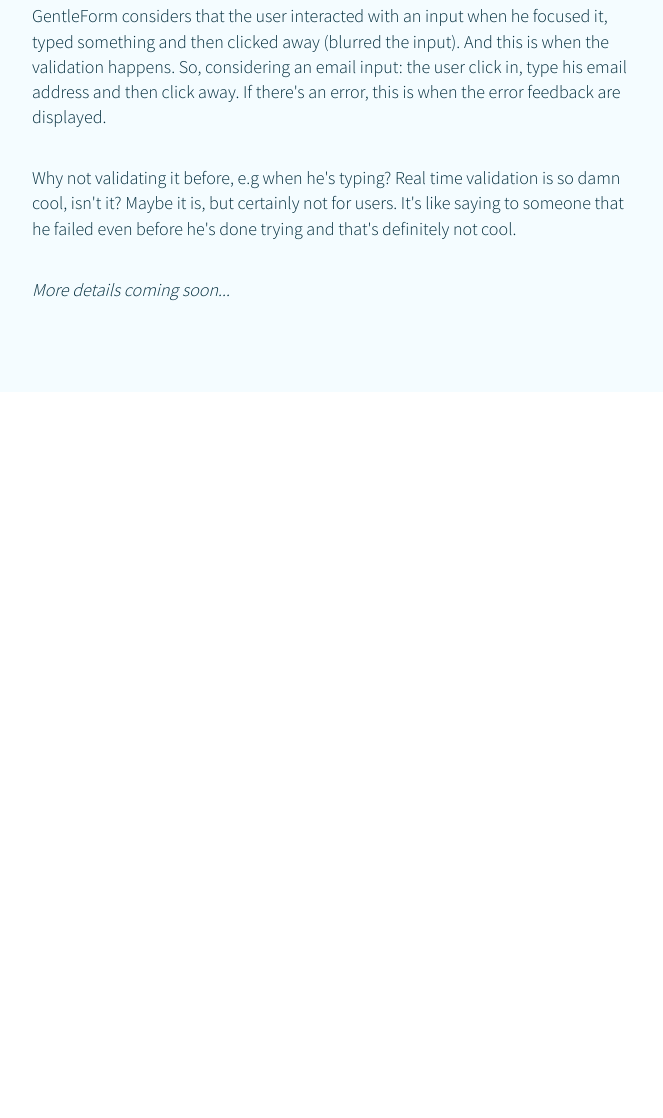
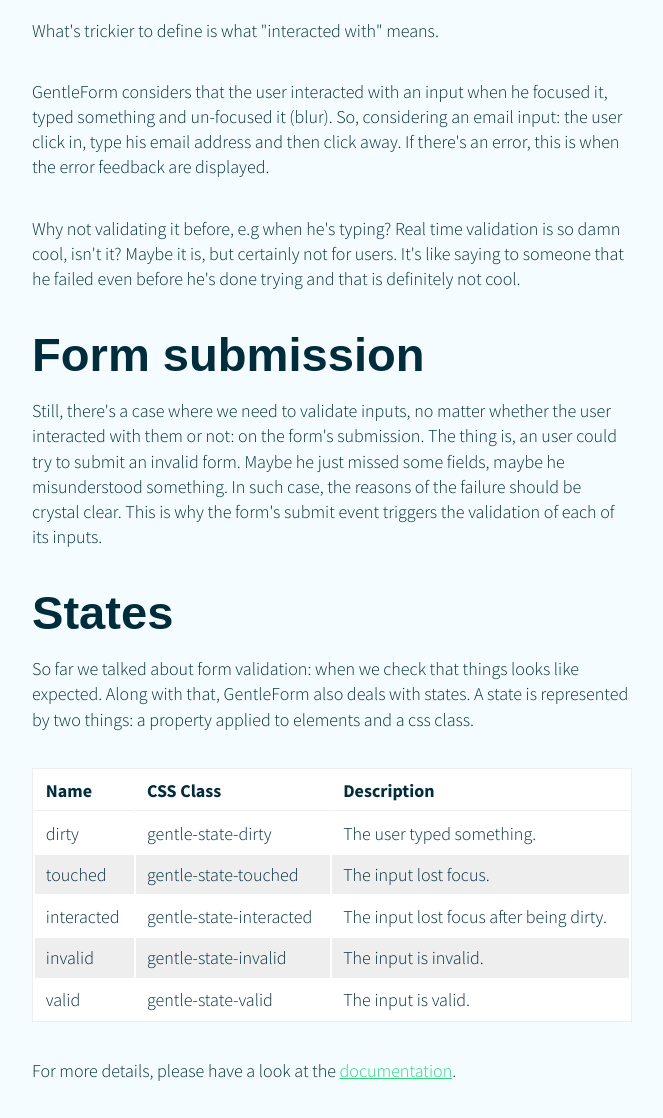
Before and after one commit to zhouzi/GentleForm, a website built with webpack: page index.html in a window 1280 px wide. Shown: the part 890-2008 px from the top of the page, without its empty margins (308-971 px from the left). Before the commit the page ends 1282 px from the top, so only its background shows below. Built offline with nearby package versions, Linux system fonts and the light colour scheme; a web font is replaced by a local one.

Commit message:
update introduction

```diff
--- a/index.html
+++ b/index.html
@@ -15,28 +15,76 @@
         <main><section><h1 id="gentleform">GentleForm</h1>
 <p>Validate forms at the right time, using browser&#39;s native api.</p>
 <ul>
-<li><a href="http://codepen.io/Zhouzi/full/QbBzZp/">Codepen Demo</a></li>
+<li><a href="http://codepen.io/Zhouzi/full/QbBzZp/">Demo on CodePen</a></li>
 <li><a href="http://github.com/Zhouzi/GentleForm/">GitHub Repository</a></li>
+<li><a href="http://gabinaureche.com/GentleForm">Introduction</a></li>
+<li><a href="https://github.com/Zhouzi/GentleForm/wiki">Documentation</a></li>
+<li><a href="https://twitter.com/home?status=GentleForm%20-%20Validate%20forms%20at%20the%20right%20time%2C%20using%20browser%27s%20native%20api%20http%3A%2F%2Fcodepen.io%2FZhouzi%2Ffull%2FQbBzZp%2F%20via%20%40zh0uzi">Tweet!</a></li>
 </ul>
 <h2 id="introduction">Introduction</h2>
 <p>GentleForm is actually so simple that calling it a library seems awkward.
 It&#39;s rather a snippet, focused on validating forms thanks to html5 attributes and browser&#39;s native api.
-In fact, its real purpose is to validate inputs at <strong>the right time</strong> - when it makes sense from an user perspective.</p>
+In fact, its real purpose is to validate inputs at <strong>the right time</strong>, when it makes sense from an user perspective.</p>
 <h2 id="but-what-s-the-right-time-">But what&#39;s the right time?</h2>
 <p>For now, GentleForm assumes the right time to be...</p>
 <h3 id="when-the-user-interacted-with-the-input">When the user interacted with the input</h3>
 <p>This one is pretty obvious: an input should be validated when the user interacted with it, not before.
-It means that, when the page loads and the form appears, there&#39;s no error messages displayed nor &quot;redish&quot; inputs.</p>
+So when the page loads and the form appears, there&#39;s no error messages displayed nor &quot;redish&quot; inputs.</p>
 <p>What&#39;s trickier to define is what &quot;interacted with&quot; means.</p>
-<p>GentleForm considers that the user interacted with an input when he focused it, typed something and then clicked away (blurred the input).
-And this is when the validation happens.
+<p>GentleForm considers that the user interacted with an input when he focused it, typed something and un-focused it (blur).
 So, considering an email input: the user click in, type his email address and then click away.
 If there&#39;s an error, this is when the error feedback are displayed.</p>
 <p>Why not validating it before, e.g when he&#39;s typing?
 Real time validation is so damn cool, isn&#39;t it?
 Maybe it is, but certainly not for users.
-It&#39;s like saying to someone that he failed even before he&#39;s done trying and that&#39;s definitely not cool.</p>
-<p><em>More details coming soon...</em></p>
+It&#39;s like saying to someone that he failed even before he&#39;s done trying and that is definitely not cool.</p>
+<h2 id="form-submission">Form submission</h2>
+<p>Still, there&#39;s a case where we need to validate inputs, no matter whether the user interacted with them or not: on the form&#39;s submission.
+The thing is, an user could try to submit an invalid form.
+Maybe he just missed some fields, maybe he misunderstood something.
+In such case, the reasons of the failure should be crystal clear.
+This is why the form&#39;s submit event triggers the validation of each of its inputs.</p>
+<h2 id="states">States</h2>
+<p>So far we talked about form validation: when we check that things looks like expected.
+Along with that, GentleForm also deals with states.
+A state is represented by two things: a property applied to elements and a css class.</p>
+<table>
+<thead>
+<tr>
+<th>Name</th>
+<th>CSS Class</th>
+<th>Description</th>
+</tr>
+</thead>
+<tbody>
+<tr>
+<td>dirty</td>
+<td>gentle-state-dirty</td>
+<td>The user typed something.</td>
+</tr>
+<tr>
+<td>touched</td>
+<td>gentle-state-touched</td>
+<td>The input lost focus.</td>
+</tr>
+<tr>
+<td>interacted</td>
+<td>gentle-state-interacted</td>
+<td>The input lost focus after being dirty.</td>
+</tr>
+<tr>
+<td>invalid</td>
+<td>gentle-state-invalid</td>
+<td>The input is invalid.</td>
+</tr>
+<tr>
+<td>valid</td>
+<td>gentle-state-valid</td>
+<td>The input is valid.</td>
+</tr>
+</tbody>
+</table>
+<p>For more details, please have a look at the <a href="https://github.com/Zhouzi/GentleForm/wiki">documentation</a>.</p>
 </section></main>
 
         <script>
--- a/styles.scss
+++ b/styles.scss
@@ -118,10 +118,32 @@
 }
 
 p,
-ul {
+ul,
+table {
   margin: 0 0 2rem 0;
 }
 
 ul {
   padding: 0 0 0 2rem;
 }
+
+table {
+  width: 100%;
+  border: 1px solid #eee;
+  background-color: #fff;
+
+  th,
+  td {
+    text-align: left;
+    vertical-align: top;
+    padding: .4rem .6rem;
+  }
+
+  th {
+    border-bottom: 1px solid #eee;
+  }
+
+  tr:nth-child(even) {
+    background-color: #eee;
+  }
+}
```
Also changed, not shown: README.md, styles.css.
